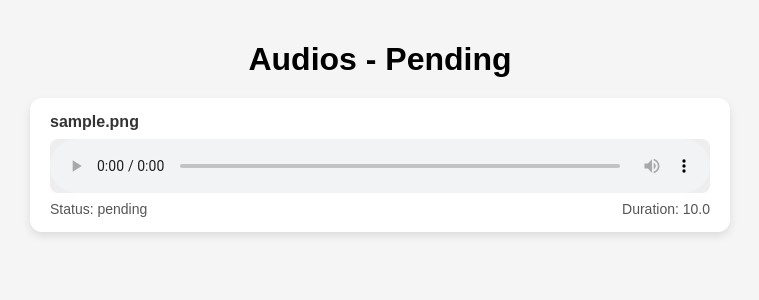
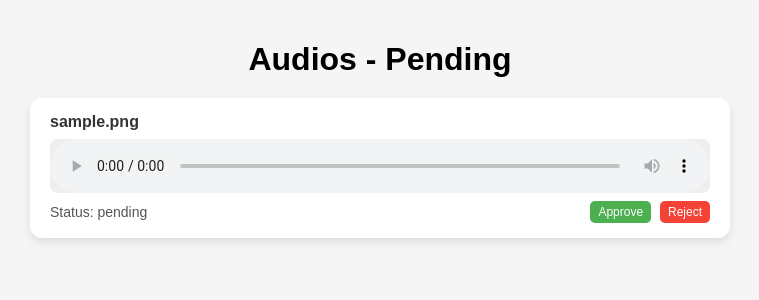
Before and after one commit to alijonovaward/Sitora, a Django app: page /audio/pending in a window 1280 px wide. Shown: the part 38-338 px from the top of the page, without its empty margins (260-1019 px from the left). Run offline with Django 5.2, Linux system fonts and the light colour scheme; a user stored in the database is signed in; tables that the repository leaves empty hold one stand-in row (values such as "Sample post").

Commit message:
admin statuslarini o'zgartirishlar ishlamoqda

```diff
--- a/zapp/templates/zapp/audio_list.html
+++ b/zapp/templates/zapp/audio_list.html
@@ -48,7 +48,21 @@
         justify-content: space-between;
         font-size: 14px;
         color: #555;
+        align-items: center;
     }
+
+    .status-buttons button {
+        margin-left: 5px;
+        padding: 4px 8px;
+        border: none;
+        border-radius: 5px;
+        cursor: pointer;
+        font-size: 12px;
+    }
+
+    .status-approved { background-color: #4CAF50; color: white; }
+    .status-pending { background-color: #FFC107; color: white; }
+    .status-rejected { background-color: #F44336; color: white; }
 
 </style>
 
@@ -66,7 +80,24 @@
             {% endif %}
             <div class="audio-info">
                 <span>Status: {{ audio.status }}</span>
-                <span>Duration: {{ audio.duration }}</span>
+
+                {% if user.is_staff %}
+                <!-- Admin status buttons -->
+                <div class="status-buttons">
+                    <form action="{% url 'update_audio_status' audio.id %}" method="post" style="display:inline;">
+                        {% csrf_token %}
+                        <input type="hidden" name="status" value="approved">
+                        <input type="hidden" name="status_url" value="{{ status }}">
+                        <button type="submit" class="status-approved">Approve</button>
+                    </form>
+                    <form action="{% url 'update_audio_status' audio.id %}" method="post" style="display:inline;">
+                        {% csrf_token %}
+                        <input type="hidden" name="status" value="rejected">
+                        <input type="hidden" name="status_url" value="{{ status }}">
+                        <button type="submit" class="status-rejected">Reject</button>
+                    </form>
+                </div>
+                {% endif %}
             </div>
         </li>
     {% empty %}
--- a/zapp/urls.py
+++ b/zapp/urls.py
@@ -7,4 +7,6 @@ urlpatterns = [
     path("logout/", views.logout_view, name="logout"),
     path("audio/<str:status>", views.audio_view, name="audio"),
     path('upload_audio/', views.upload_audio, name='upload_audio'),
+
+    path('audio/<int:audio_id>/update_status/', views.update_audio_status, name='update_audio_status'),
 ]
--- a/zapp/views.py
+++ b/zapp/views.py
@@ -1,8 +1,8 @@
 from django.http import JsonResponse
-from django.shortcuts import render, redirect
+from django.shortcuts import render, redirect, get_object_or_404
 from django.contrib.auth import authenticate, login, logout
 from django.contrib import messages
-from django.contrib.auth.decorators import login_required
+from django.contrib.auth.decorators import login_required, user_passes_test
 from pydub import AudioSegment
 
 from .models import Audio, Profile
@@ -102,3 +102,28 @@ def upload_audio(request):
         return JsonResponse({'message': 'Audio uploaded and duration calculated!'})
 
     return JsonResponse({'message': 'No file uploaded.'}, status=400)
+
+@login_required
+@user_passes_test(lambda u: u.is_staff)  # faqat admin
+def update_audio_status(request, audio_id):
+    status_url = 'pending'
+    if request.method == 'POST':
+        audio = get_object_or_404(Audio, id=audio_id)
+        new_status = request.POST.get('status')
+        status_url = request.POST.get('status_url')
+        if new_status == 'approved':
+            if audio.status == 'pending':
+                audio.status = 'processing'
+            elif audio.status == 'finished':
+                audio.status = 'done'
+        elif new_status == 'rejected':
+            if audio.status == 'pending':
+                audio.status = 'failed'
+            elif audio.status == 'processing':
+                audio.status = 'pending'
+            elif audio.status == 'finished':
+                audio.status = 'processing'
+                audio.transcript = ""
+
+        audio.save()
+    return redirect('audio', status=status_url)
```
